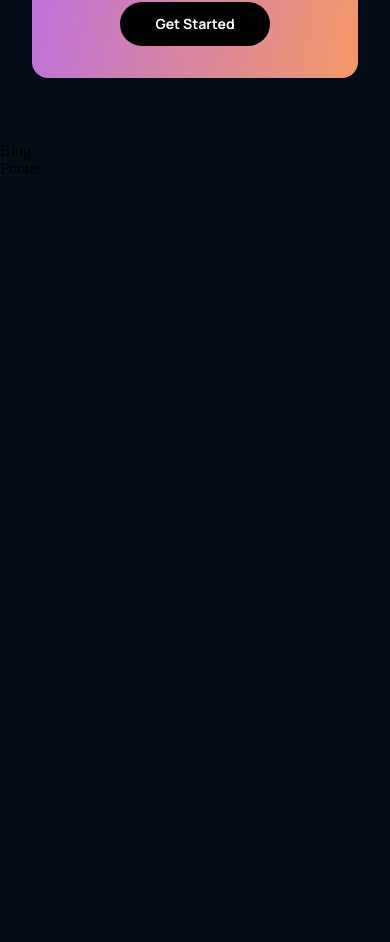
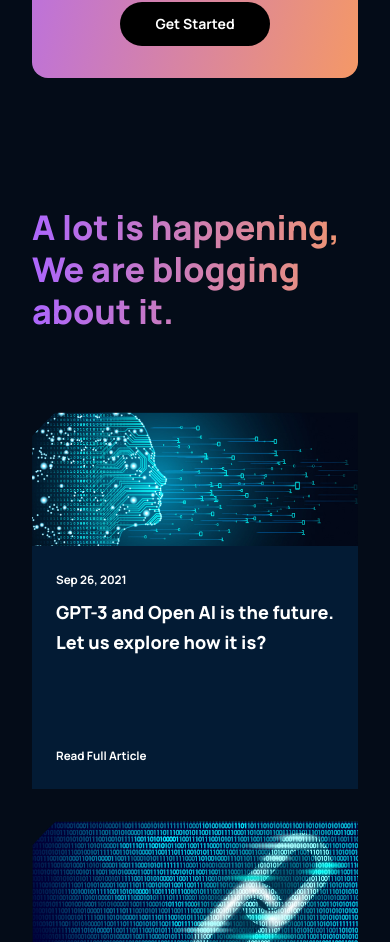
Before and after one commit to Holutunde/gpt-3-landing-page, a React (Create React App) app: page / in a window 390 px wide. Shown: the part 4852-5794 px from the top of the page. Before the commit the page ends 5030 px from the top, so only its background shows below. Built offline with nearby package versions, Linux system fonts and the light colour scheme.

Commit message:
added blog section

```diff
--- a/src/component/article/Article.jsx
+++ b/src/component/article/Article.jsx
@@ -1,12 +1,19 @@
-import React from 'react'
-import './article.css'
+import React from 'react';
+import './article.css';
 
-const Article = () => {
-  return (
-    <div>
+const Article = ({ imgUrl, date, text }) => (
+  <div className="blog_container_article">
+    <div className="blog_article_image">
+      <img src={imgUrl} alt="blog_image" />
+    </div>
+    <div className="blog_article_content">
+      <div>
+        <p>{date}</p>
+        <h3>{text}</h3>
+      </div>
+      <p>Read Full Article</p>
+    </div>
+  </div>
+);
 
-    </div>
-  )
-}
-
-export default Article
+export default Article;
--- a/src/component/article/article.css
+++ b/src/component/article/article.css
@@ -0,0 +1,56 @@
+.blog_container_article {
+    width: 100%;
+    height: 100%;
+    display: flex;
+    flex-direction: column;
+    background: var(--color-footer);
+}
+
+.blog_article_image {
+    width: 100%;
+    height: 100%;
+    background: var(--color-bg);
+}
+
+.blog_article_image img {
+    width: 100%;
+    height: 100%;
+}
+
+.blog_article_content {
+    display: flex;
+    flex-direction: column;
+    justify-content: space-between;
+    padding: 1rem 1.5rem;
+    height: 100%;
+}
+
+.blog_article_content p {
+    font-family: var(--font-family);
+    font-size: 11.65px;
+    font-weight: 700;
+    line-height: 35px;
+    color: #fff;
+}
+
+.blog_article_content h3 {
+    font-family: var(--font-family);
+    font-size: 25.11px;
+    font-weight: 800;
+    line-height: 30.30px;
+    color: #fff;
+    margin-bottom: 5rem;
+    cursor: pointer;
+}
+
+.blog_article_content p:last-child {
+    cursor: pointer;
+}
+
+
+@media screen and (max-width: 550px) {
+    .blog_article_content h3 {
+        font-size: 18px;
+        line-height: 25p;
+    }
+}
--- a/src/containers/blog/Blog.jsx
+++ b/src/containers/blog/Blog.jsx
@@ -1,10 +1,25 @@
-import React from 'react'
-import './blog.css'
+import React from 'react';
+import Article from '../../component/article/Article';
+import { blog01, blog02, blog03, blog04, blog05 } from './images';
+import './blog.css';
 
-const Blog = () => {
-  return (
-    <div>Blog</div>
-  )
-}
+const Blog = () => (
+  <div className="blog_container section__padding" id="blog">
+    <div className="blog_heading">
+      <h1 className="gradient__text">A lot is happening, <br /> We are blogging about it.</h1>
+    </div>
+    <div className="article_container">
+      <div className="article_container_groupA">
+        <Article imgUrl={blog01} date="Sep 26, 2021" text="GPT-3 and Open  AI is the future. Let us explore how it is?" />
+      </div>
+      <div className="article_container_groupB">
+        <Article imgUrl={blog02} date="Sep 26, 2021" text="GPT-3 and Open  AI is the future. Let us explore how it is?" />
+        <Article imgUrl={blog03} date="Sep 26, 2021" text="GPT-3 and Open  AI is the future. Let us explore how it is?" />
+        <Article imgUrl={blog04} date="Sep 26, 2021" text="GPT-3 and Open  AI is the future. Let us explore how it is?" />
+        <Article imgUrl={blog05} date="Sep 26, 2021" text="GPT-3 and Open  AI is the future. Let us explore how it is?" />
+      </div>
+    </div>
+  </div>
+);
 
-export default Blog
+export default Blog;
--- a/src/containers/blog/blog.css
+++ b/src/containers/blog/blog.css
@@ -0,0 +1,80 @@
+.blog_container {
+    display: flex;
+    flex-direction: column;
+}
+
+.blog_heading {
+    width: 100%;
+    text-align: left;
+    margin-bottom: 5rem;
+}
+
+.blog_heading h1 {
+    font-size: 62px;
+    line-height: 75px;
+    font-family: var(--font-family);
+    font-weight: 800;
+}
+
+.article_container {
+    display: flex;
+    flex-direction: row;
+}
+
+.article_container_groupA {
+    flex: 0.75;
+    margin-right: 2rem;
+}
+
+.article_container_groupB {
+    flex: 1;
+    display: grid;
+    grid-template-columns: repeat(2, 1fr);
+    grid-gap: 2rem;
+}
+
+@media screen and (max-width: 990px) {
+    .article_container {
+        flex-direction: column-reverse;
+    }
+
+
+    .article_container_groupA {
+        margin: 2rem 0;
+    }
+
+    .article_container_groupA .gpt3__blog-container_article {
+        width: 48%;
+    }
+
+    .article_container_groupA .gpt3__blog-container_article-image {
+        height: 250px;
+    }
+
+    .article_container_groupB .gpt3__blog-container_article-image img {
+        height: 250px;
+    }
+}
+
+@media screen and (max-width: 700px) {
+    .article_container_groupB {
+        grid-template-columns: repeat(1, 1fr);
+    }
+
+    .article_container_groupA .gpt3__blog-container_article {
+        width: 100%;
+    }
+
+    .blog_heading h1 {
+        font-size: 46px;
+        line-height: 52px;
+    }
+}
+
+@media screen and (max-width: 550px) {
+    .blog_heading h1 {
+        font-size: 34px;
+        line-height: 42px;
+    }
+
+}
--- /dev/null
+++ b/src/containers/blog/images.js
@@ -0,0 +1,13 @@
+import blog01 from '../../assets/blog01.png';
+import blog02 from '../../assets/blog02.png';
+import blog03 from '../../assets/blog03.png';
+import blog04 from '../../assets/blog04.png';
+import blog05 from '../../assets/blog05.png';
+
+export {
+  blog01,
+  blog02,
+  blog03,
+  blog04,
+  blog05,
+};
```
